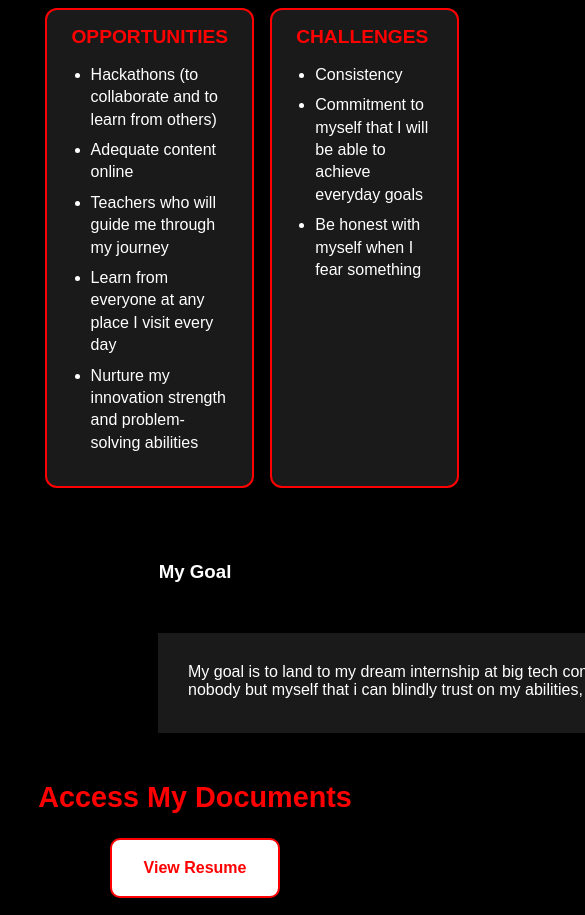
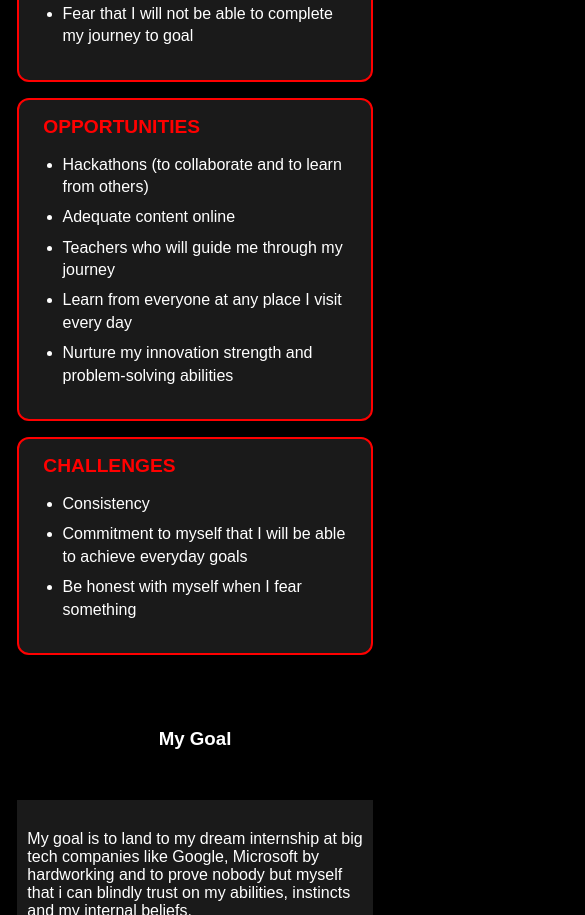
Before and after one commit to adinegi8273/AdityaNegi.github.io, a plain HTML site: page about.html in a window 390 px wide. Shown: the part 1085-2000 px from the top of the page, 585 px wide, since content can reach past the window. Drawn offline with Linux system fonts and the light colour scheme.

Commit message:
Update styleAbout.css

```diff
--- a/styleAbout.css
+++ b/styleAbout.css
@@ -1,27 +1,27 @@
-*{
-    color:white;
+* {
+    color: white;
     font-family: Arial, Helvetica, sans-serif;
 }
-body{
+body {
     background-color: black;
 }
-.head{
+.head {
     text-decoration: overline;
     text-align: center;
 }
-.main{
+.main {
     display: flex;
     background-color: #1a1a1a;
-    height:300px;
-    width:900px;
+    height: 300px;
+    width: 900px;
     justify-content: center;
     margin-left: 150px;
 }
-.main:hover{
-    border:2px,white,solid
+.main:hover {
+    border: 2px solid white;
 }
-#para{
-    margin:50px;
+#para {
+    margin: 50px;
 }
 
 /**SWOC analysis**/
@@ -33,7 +33,6 @@ body{
     width: 80%;
     margin: auto;
 }
-
 .swoc-box {
     padding: 1rem 1.5rem;
     border: 2px solid red;
@@ -41,59 +40,51 @@ body{
     background-color: #1a1a1a;
     box-shadow: 0 4px 6px rgba(0, 0, 0, 0.1);
 }
-
 .swoc-box h2 {
     margin-top: 0;
-    color:  red;
+    color: red;
     font-size: 1.2rem;
     text-transform: uppercase;
 }
-
 ul {
     padding-left: 1.2rem;
 }
-
 ul li {
     margin-bottom: 0.5rem;
     line-height: 1.4;
 }
-
-  .goal{
+.goal {
     display: flex;
     background-color: #1a1a1a;
-    height:100px;
-    width:900px;
+    height: 100px;
+    width: 900px;
     justify-content: center;
     margin-left: 150px;
 }
-.goal:hover{
-    border:2px solid white;
+.goal:hover {
+    border: 2px solid white;
 }
-.goal p{
+.goal p {
     margin: 30px;
 }
 
 /**RESUME AND COVERLETTER**/
-
 .documents-section {
     max-width: 800px;
     margin: 3rem auto;
     text-align: center;
 }
-
 .documents-section h2 {
     font-size: 1.8rem;
     color: red;
     margin-bottom: 1.5rem;
 }
-
 .doc-links {
     display: flex;
     justify-content: center;
     gap: 2rem;
     flex-wrap: wrap;
 }
-
 .doc-card {
     padding: 1.2rem 2rem;
     background-color: #ffffff;
@@ -105,8 +96,84 @@ body{
     color: red;
     font-weight: bold;
 }
-
 .doc-card:hover {
     background-color: #eaf3fc;
     transform: translateY(-4px);
 }
+
+/* ========== Responsive Additions (what I added) ========== */
+
+@media (max-width: 1024px) {
+    .main,
+    .goal {
+        width: 80%;
+        margin-left: auto;
+        margin-right: auto;
+    }
+    .swoc-grid {
+        width: 90%;
+    }
+    #para,
+    .goal p {
+        margin: 30px;
+    }
+    .documents-section {
+        max-width: 90%;
+    }
+    .doc-links {
+        gap: 1.5rem;
+    }
+}
+
+@media (max-width: 768px) {
+    .main,
+    .goal {
+        width: 90%;
+        height: auto;
+        margin-left: auto;
+        margin-right: auto;
+        padding: 20px 0;
+    }
+    #para,
+    .goal p {
+        margin: 15px;
+    }
+    .swoc-grid {
+        grid-template-columns: 1fr;
+        grid-template-rows: repeat(4, auto);
+        width: 90%;
+    }
+    .documents-section {
+        margin: 2rem auto;
+    }
+    .doc-links {
+        flex-direction: column;
+        gap: 1rem;
+    }
+    .doc-card {
+        width: 80%;
+        margin: 0 auto;
+    }
+}
+
+@media (max-width: 480px) {
+    .main,
+    .goal {
+        width: 95%;
+        margin-left: auto;
+        margin-right: auto;
+    }
+    #para,
+    .goal p {
+        margin: 10px;
+    }
+    .swoc-grid {
+        width: 95%;
+    }
+    .doc-card {
+        width: 90%;
+    }
+    .documents-section h2 {
+        font-size: 1.5rem;
+    }
+}
```
Lines whose indentation alone changed are shown as unchanged.
